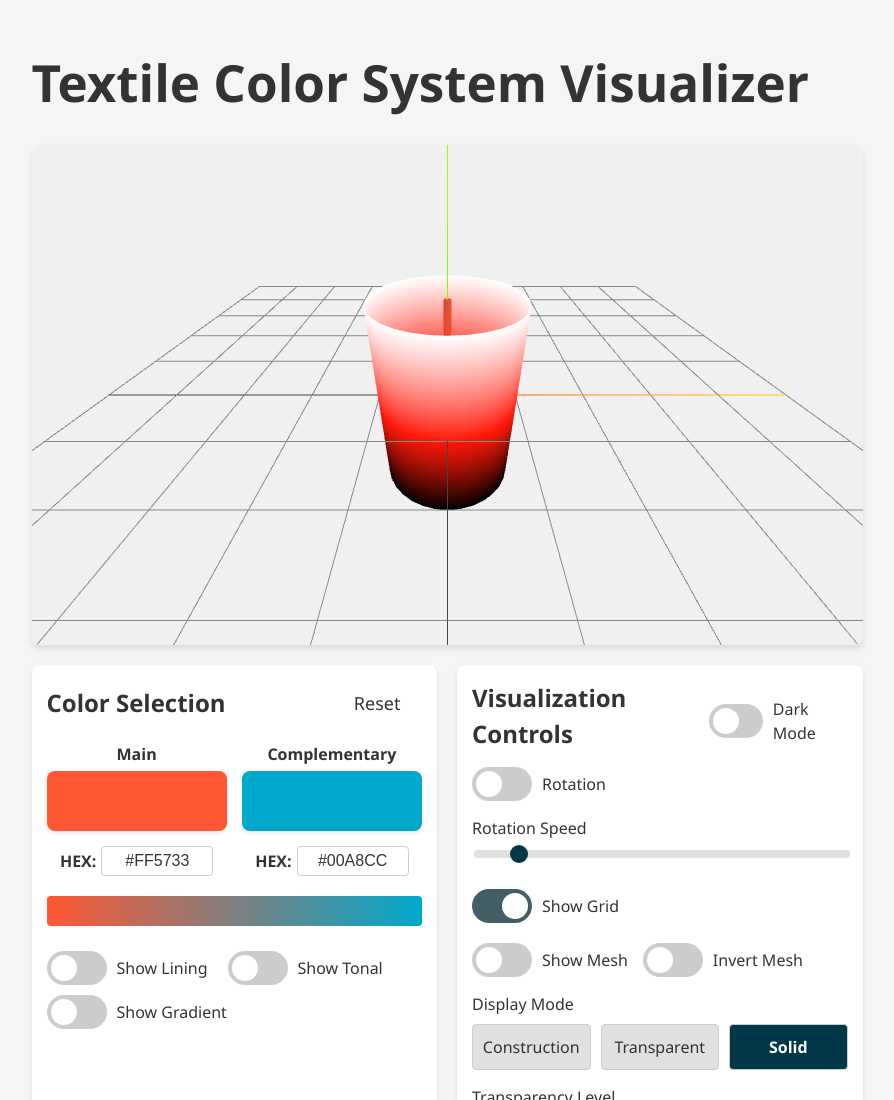
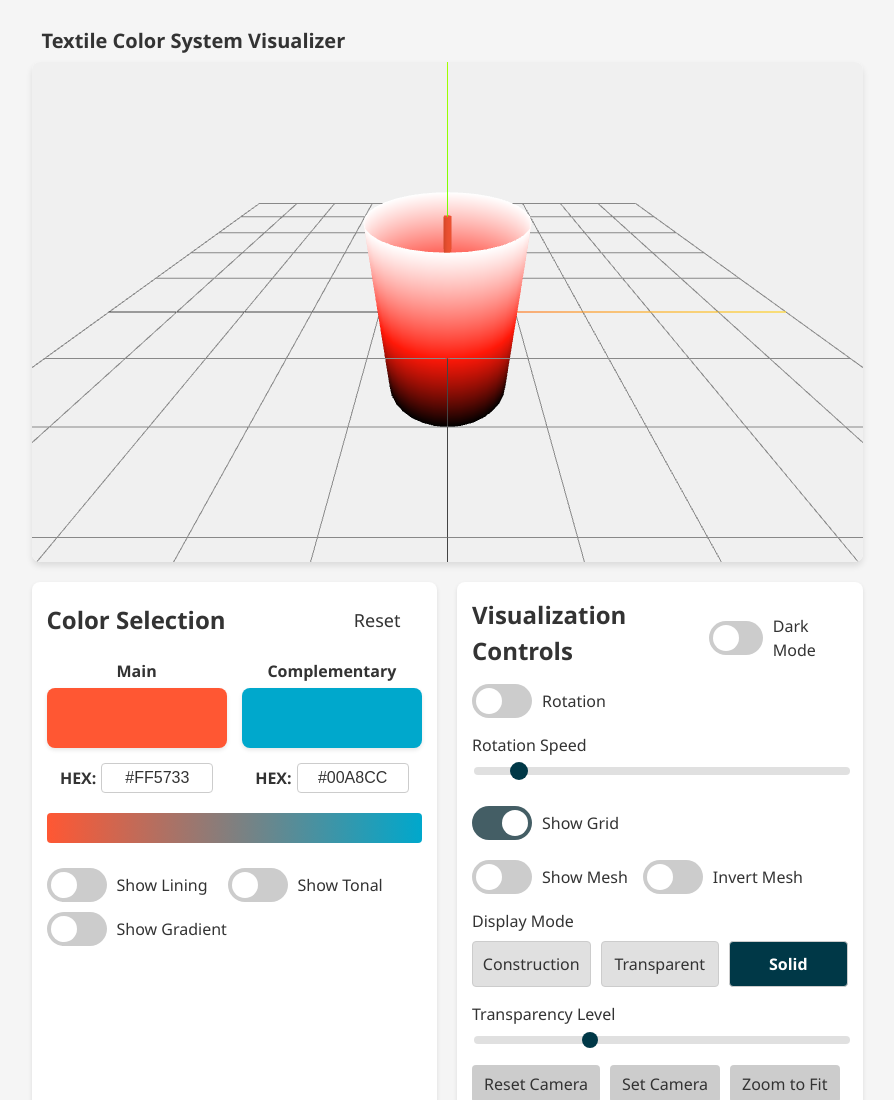
Before and after one commit to Wolfe-Jam/tcs-visualizer-vite, a website built with Vite: page index.html in a window 1280 px wide. Shown: the top 1100 px of the page, without its empty margins (193-1087 px from the left). Built offline with nearby package versions, Linux system fonts and the light colour scheme; some icons are missing.

Commit message:
New title layout
Reduced and left-aligned app title

- Decreased title font size to 1.25rem (half the original size)
- Changed title alignment from center to left
- Minimized padding and margins (10px left margin only)
- Improved overall UI by making the title less prominent

```diff
--- a/index.html
+++ b/index.html
@@ -174,7 +174,7 @@
   </head>
   <body>
     <div class="container">
-        <h1>Textile Color System Visualizer</h1>
+        <h1 style="font-size: 1.25rem; text-align: left; margin: 10px 0 10px 10px; padding: 0;">Textile Color System Visualizer</h1>
         <div class="visualization-container">
             <div id="visualization"></div>
         </div>
```
